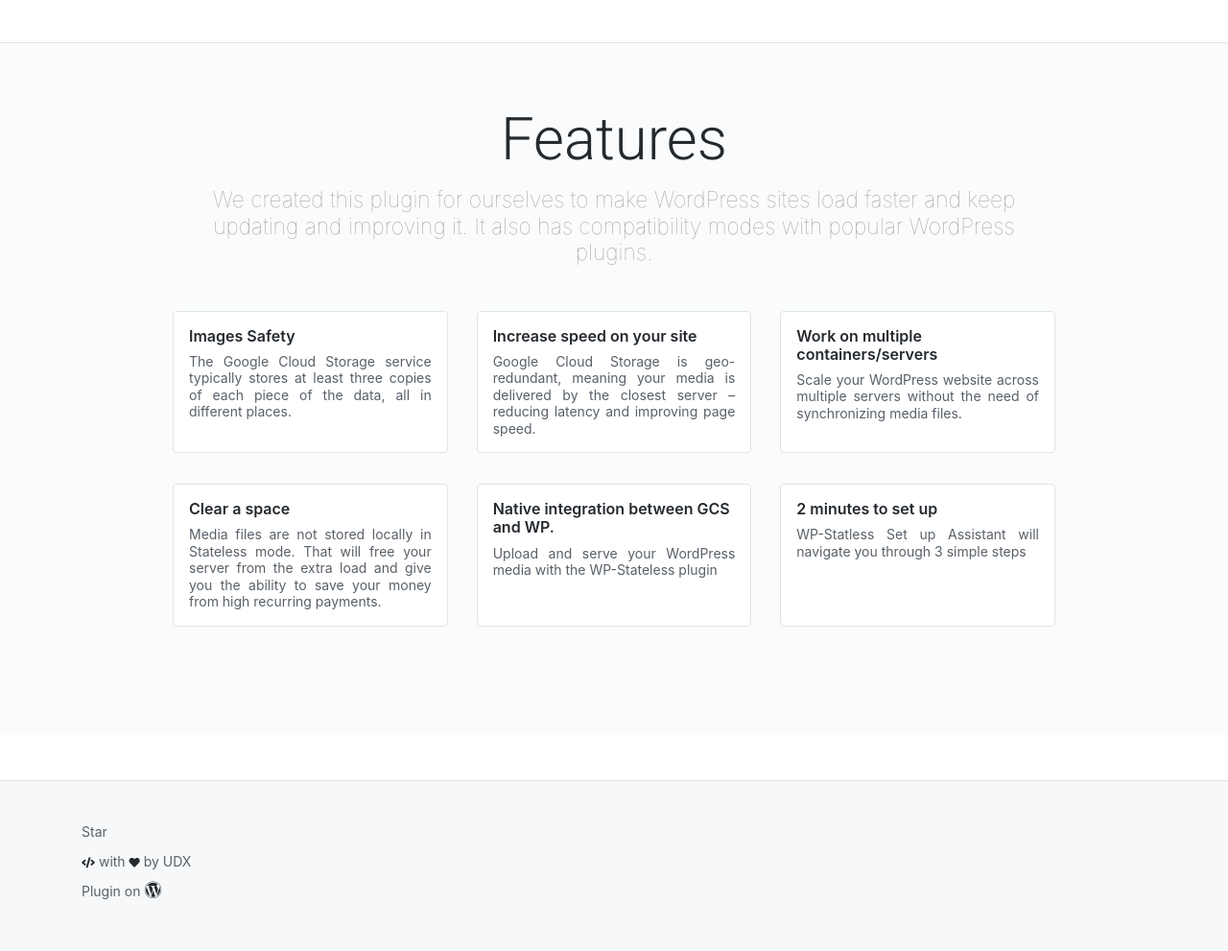
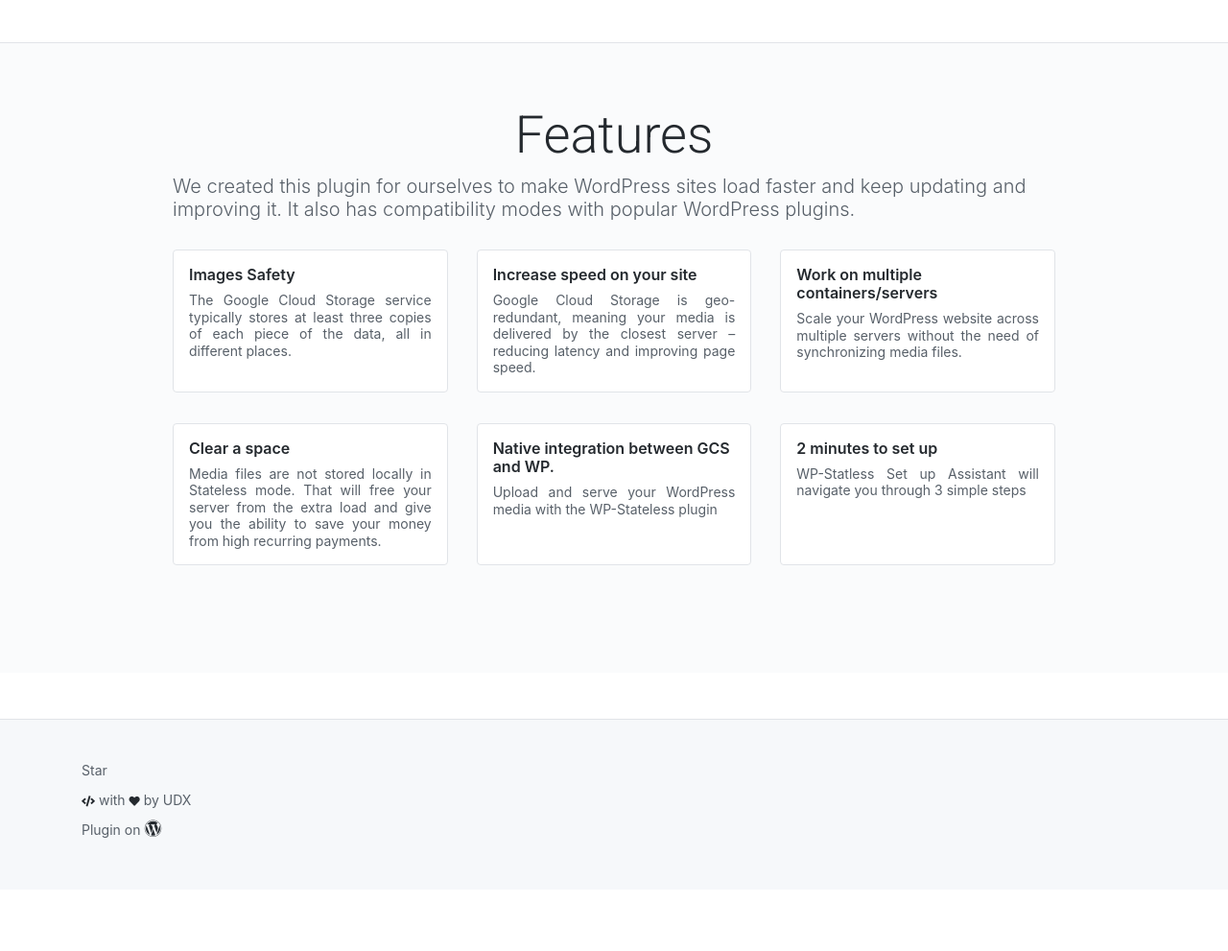
Before and after one commit to wp-stateless/wp-stateless.github.io, a Jekyll site: the page built from index.html, in a window 1280 px wide. Shown: the part 350-1341 px from the top of the page at 96% size. Built offline with Jekyll 4.4.1, drawn with Linux system fonts in a browser that asks for light colours; nearby versions of some CDN libraries; after the commit the page ends 1277 px from its top, so only the background shows below that.

Commit message:
Rebuild frontpage and Docs section

```diff
--- a/assets/css/style.css
+++ b/assets/css/style.css
@@ -273,18 +273,16 @@
 
 .products-section .products-section-title {
   font-family: 'Roboto', sans-serif;
-  margin-bottom: 0.2em;
-  font-size: 3.85em;
-  font-weight: 100;
+  font-size: 54px;
+  font-weight: 300;
   text-align: center;
 }
 
 .products-section .products-section-description {
-  color: #999;
-  font-weight: 100;
-  text-align: center;
-  margin-bottom: 2em;
-  font-size: 1.43em;
+  margin-bottom: 30px;
+  font-size: 20px;
+  font-weight: 300;
+  color: #586069;
 }
 
 .product-item,
```
